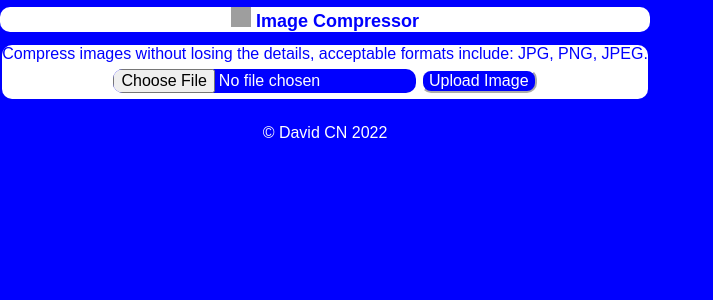
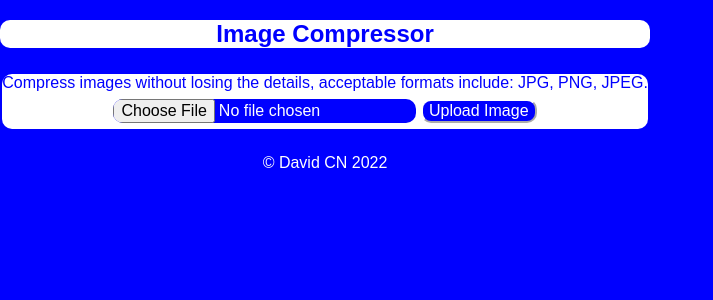
Before and after one commit to David2CN/image_compressor_app, a Flask app: page / in a window 1280 px wide. Shown: the top 300 px of the page, without its empty margins (0-713 px from the left). Run offline with Flask 2, Linux system fonts and the light colour scheme; grey boxes are pictures that could not be loaded.

Commit message:
removed logo, to be added in sprint 2

```diff
--- a/static/style.css
+++ b/static/style.css
@@ -12,13 +12,11 @@ body {
 
 h1 {
     color: blue;
-    font-weight: 500%;
+    font-weight: 100%;
 }
 
 
 .headerSection{
-    font-size: large;
-    font-weight: bold;
     color: blue;
     background-color: white;
     border-radius: 10px;
--- a/templates/base.html
+++ b/templates/base.html
@@ -15,8 +15,11 @@
 <body>
 
 <section class="headerSection">
-           <img src="{{ url_for('static', filename='logo.png') }}" width="20px" height="20px"/>
-    <!-- <h1>Image Compressor</h1> --> <b> Image Compressor </b>
+    <h1>Image Compressor</h1>
+     <!--
+    <img src="{{ url_for('static', filename='logo.png') }}" width="20px" height="20px"/>
+    <b> Image Compressor </b>
+        -->
 </section>
 
 <section class="myArticle">
```
Also changed, not shown: static/images/logo.ico (added), 1 other file.
